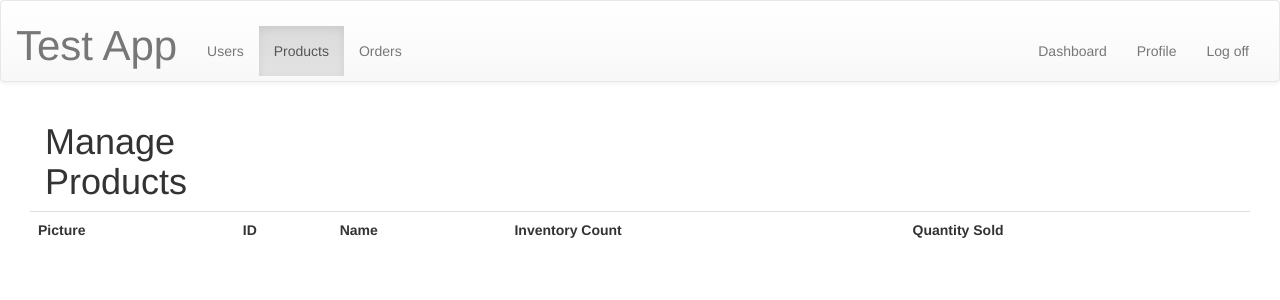
After one commit to loytinc/CodingDojo, a Django app: page /dashboard/products in a window 1280 px wide. The commit adds this page. Shown: the top 300 px of the page. Run offline with Django 3.2, Linux system fonts and the light colour scheme; lists and menus that the app fills with data are empty; parts of the project's set-up code (start-up, migrations or seed data) failed here and were passed over; some libraries are stand-ins or nearby versions.

Commit message:
added product dashboard and edit/delete product features

```diff
--- a/apps/products_app/templates/products_app/productshome.html
+++ b/apps/products_app/templates/products_app/productshome.html
@@ -15,6 +15,7 @@
         <div id="header">
             <p>T-MAN</p>
             <a href="/carts">Shopping Cart ({{cartitemscount}})</a>
+            <a href="/logoff">Logoff</a>
         </div>
         <div id="content">
             <div id="search">
--- a/apps/products_app/urls.py
+++ b/apps/products_app/urls.py
@@ -8,4 +8,7 @@ urlpatterns=[
     url(r'^product/(?P<id>[0-9]+)$', views.product, name='product'),
     url(r'^search/(?P<searchname>[a-zA-Z]+)/(?P<page>[0-9]+)$', views.search, name='search'),
     url(r'^all/(?P<page>[0-9]+)$', views.allprod, name='all'),
+    url(r'^edit/(?P<id>[0-9]+)$', views.edit, name='edit'),
+    url(r'^delete/(?P<id>[0-9]+)$', views.delete, name='delete'),
+    url(r'^edit/(?P<id>[0-9]+)/process$', views.processEdit, name='processEdit'),
 ]
--- a/apps/users_app/templates/userDashboard/dashboard.html
+++ b/apps/users_app/templates/userDashboard/dashboard.html
@@ -27,6 +27,11 @@
                     <li><a class="nav-link top_space" href="/dashboard">Dashboard</a></li>
                     <li><a class="nav-link top_space" href="/users/show/{{current_user_id}}">Profile</a></li>
                     <li><a class="nav-link top_space" href="/logoff">Log off</a></li>
+                </ul>
+                <ul class="nav navbar-nav">
+                    <li class='active'><a class="nav-link top_space" href="/dashboard">Users</a></li>
+                    <li><a class="nav-link top_space" href="/dashboard/products">Products</a></li>
+                    <li><a class="nav-link top_space" href="/logoff">Orders</a></li>
                 </ul>
             </div>
         </div>
--- a/apps/users_app/templates/userDashboard/index.html
+++ b/apps/users_app/templates/userDashboard/index.html
@@ -24,7 +24,7 @@
             </div>
             <div class="collapse navbar-collapse" id="bs-example-navbar-collapse-1">
                 <ul class="nav navbar-nav navbar-right">
-                    <li><a class="nav-link top_space" href="/dashboard">Home</a></li>
+                    <li><a class="nav-link top_space" href="/signin">Home</a></li>
                     <li><a class="nav-link top_space" href="/signin">Sign In</a></li>
                 </ul>
             </div>
--- /dev/null
+++ b/apps/users_app/templates/userDashboard/productDash.html
@@ -0,0 +1,101 @@
+<!DOCTYPE html>
+<html lang="en">
+<head>
+    <meta charset="UTF-8">
+    <title>Products Dashboard</title>
+    {% load static %}
+    <link rel="stylesheet" href="{% static 'userDashboard/style.css' %}">
+    <link rel="stylesheet" href="{% static 'userDashboard/bootstrap.css' %}">
+    <link rel="stylesheet" href="{% static 'userDashboard/bootstrap-theme.css' %}">
+</head>
+<body>
+    <nav class="navbar navbar-default">
+        <div class="container-fluid">
+            <div class="navbar-header">
+                <button type="button" class="navbar-toggle collapsed" data-toggle="collapse" data-target="#bs-example-navbar-collapse-1" aria-expanded="false">
+                    <span class="sr-only">Toggle navigation</span>
+                    <span class="icon-bar"></span>
+                    <span class="icon-bar"></span>
+                    <span class="icon-bar"></span>
+                </button>
+                <h1 class="navbar-brand" id="heading_name">Test App</h1>
+            </div>
+            <div class="collapse navbar-collapse" id="bs-example-navbar-collapse-1">
+                <ul class="nav navbar-nav navbar-right">
+                    <li><a class="nav-link top_space" href="/dashboard">Dashboard</a></li>
+                    <li><a class="nav-link top_space" href="/users/show/{{current_user_id}}">Profile</a></li>
+                    <li><a class="nav-link top_space" href="/logoff">Log off</a></li>
+                </ul>
+                <ul class="nav navbar-nav">
+                    <li><a class="nav-link top_space" href="/dashboard">Users</a></li>
+                    <li class='active'><a class="nav-link top_space" href="/dashboard/products">Products</a></li>
+                    <li><a class="nav-link top_space" href="/logoff">Orders</a></li>
+                </ul>
+            </div>
+        </div>
+    </nav>
+    <div class="container-fluid">
+        <div class="row-fluid">
+            <div class="col-md-12">
+                <div class="row-fluid">
+                    <div class="col-md-3">
+                        <h1>Manage Products</h1>
+                    </div>
+                    <div class="col-md-offset-11">
+                        {% if isAdmin %}
+                        <a class="btn btn-success" id="spacing_add" href="/products/new">Add product</a>
+                        {% endif %}
+                    </div>
+                </div>
+                <div>
+                    <table class="table table-hover">
+                        <tr>
+                            <th>Picture</th>
+                            <th>ID</th>
+                            <th>Name</th>
+                            <th>Inventory Count</th>
+                            <th>Quantity Sold</th>
+                            <!-- {% if isAdmin %} -->
+                            <th>Actions</th>
+                            <!-- {% endif %} -->
+                        </tr>
+                        {% for product in products %}
+                        <tr>
+                            <td><img src="{{product.image}}" alt="{{product.name}}"></td>
+                            <td>{{product.id}}</td>
+                            <td>{{product.name}}</td>
+                            <td>{{product.inventory}}</td>
+                            <!-- {% if user.user_level == 9 %} -->
+                            <td>{{product.quantity}}</td>
+                            <!-- {% elif user.user_level == 1 %} -->
+                            <!-- {% endif %} -->
+                            <!-- {% if isAdmin %} -->
+                            <td>
+                                <a href="/products/edit/{{product.id}}">Edit</a>
+                                <a data-toggle='modal' href='#confirm{{product.id}}'>Delete</a>
+                                <div class='modal fade' id='confirm{{product.id}}' tabindex='-1' role='dialog'>
+                                <div class="modal-dialog">
+                                    <div class='modal-content'>
+                                        <div class='modal-header'>
+                                            <h2>Are you sure?</h2>
+                                        </div>
+                                        <div class='modal-body'>
+                                            <p>Are you sure you want to delete this?</p>
+                                        </div>
+                                        <div class="modal-footer">
+                                            <a class='btn btn-primary' href="{%url 'delete' id=user.id%}">Yes!</a>
+                                            <a class='btn btn-danger' href="/products/delete/{{product.id}}">No!</a>
+                                        </div>
+                                    </div>
+                                </div>
+                            </td>
+                            <!-- {% endif %} -->
+                        </tr>
+                        {% endfor %}
+                    </table>
+                </div>
+            </div>
+        </div>
+    </div>
+</body>
+</html>
--- a/apps/users_app/urls.py
+++ b/apps/users_app/urls.py
@@ -8,6 +8,7 @@ urlpatterns = [
     url(r'^register$', views.register),
     url(r'^dashboard$', views.dashboard),
     url(r'^dashboard/admin$', views.dashboard),
+    url(r'^dashboard/products$', views.prodDashboard),
     url(r'^users/new$', views.add_user),
     url(r'^users/edit$', views.edit_user),
     url(r'^users/edit/(?P<user_id>\d+)$', views.edit_user_admin),
--- a/apps/users_app/views.py
+++ b/apps/users_app/views.py
@@ -33,9 +33,14 @@ def dashboard(request):
 
     return render(request, 'userDashboard/dashboard.html')#, context)
 
+def prodDashboard(request):
+    return render(request, 'userDashboard/productDash.html')
+
 def login(request):
     if 'user_id' in request.session:
-        return redirect('/dashboard')
+        if request.session['isAdmin'] == True:
+            return redirect('/dashboard')
+        return redirect('/products')
     return render(request, 'userDashboard/login.html')
 
 def register(request):
@@ -182,13 +187,7 @@ def signin(request):
 
         except:
             messages.error(request, 'Your Login information does not match our database. Please try again.')
-<<<<<<< HEAD
     return redirect('/')
-=======
-    return redirect('/signin')
-    return redirect('/dashboard')
-
->>>>>>> master
 
 def admin_create_user(request):
     if request.method == 'POST':
```
Also changed, not shown: apps/products_app/templates/products_app/editproduct.html (added, +35 -0 lines), apps/products_app/views.py (+21 -0 lines), apps/orders_app/migrations/0004_remove_shoppingcart_total.py (added), db.sqlite3.
